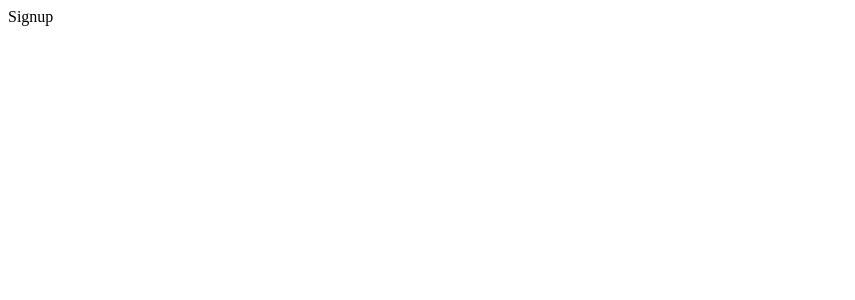
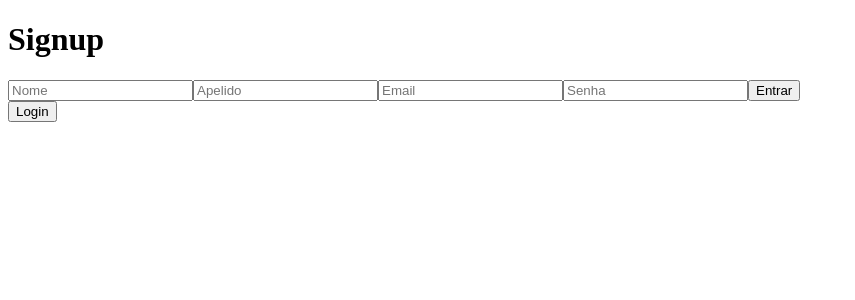
Before and after one commit to hsilvioviana/Labenu-Frontend, a React (Create React App) app: page /signup in a window 1280 px wide. Shown: the top 300 px of the page, without its empty margins (0-855 px from the left). Built offline with nearby package versions, Linux system fonts and the light colour scheme.

Commit message:
Funcionalidade Cadastro Feita

```diff
--- a/src/pages/Signup/index.js
+++ b/src/pages/Signup/index.js
@@ -1,12 +1,54 @@
+import axios from "axios"
+import { useState } from "react"
+import { useHistory } from "react-router"
 import useUnprotectPage from "../../hooks/useUnprotectPage"
-
+import { baseUrl } from "../../parameters"
+import { goToHome, goToLogin } from "../../routes/coordinator"
 
 function Signup() {
 
     useUnprotectPage()
 
+    const history = useHistory()
+
+    const signupForm = { name: "", nickname: "", email: "", password: "" }
+
+    const [form, setForm] = useState(signupForm)
+
+    const onChange = (event) => {
+
+        const {name, value} = event.target
+        setForm({...form, [name]: value})
+    }
+
+    const signup = async (event) => {
+
+        event.preventDefault()
+
+        try {
+
+            const response = await axios.post(`${baseUrl}/users/signup`, form)
+            window.localStorage.setItem("token", response.data.token)
+            goToHome(history)
+        }
+        catch (error) {
+
+            window.alert(error.response.data.error)
+        }
+    }
+
     return (
-        <div>Signup</div>
+        <div>
+            <h1>Signup</h1>
+            <form>
+                <input onChange={onChange} placeholder="Nome" name="name" value={form.name}/>
+                <input onChange={onChange} placeholder="Apelido" name="nickname" value={form.nickname}/>
+                <input onChange={onChange} placeholder="Email" name="email" value={form.email}/>
+                <input onChange={onChange} placeholder="Senha" name="password" value={form.password} type="password"/>
+                <button onClick={signup}>Entrar</button>
+            </form>
+            <button onClick={() => goToLogin(history)}>Login</button>
+        </div>
     )
 }
 
```
